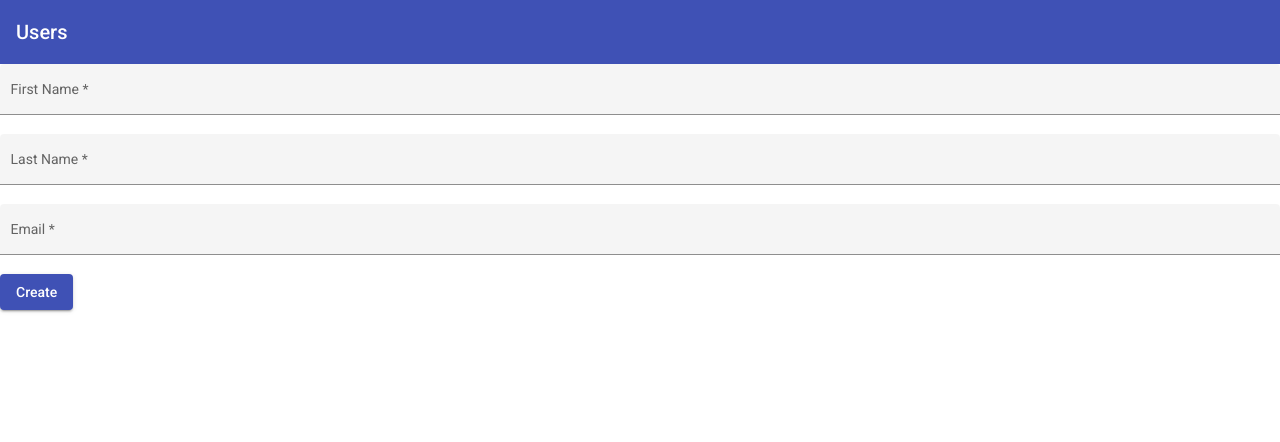
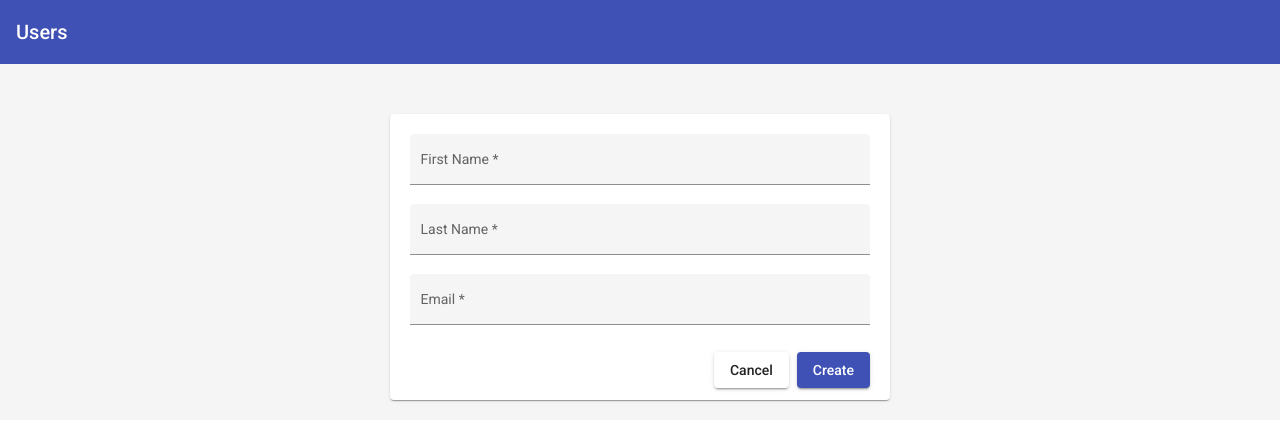
Before and after one commit to Junejune95/CRUDUsers, an Angular app: page /create in a window 1280 px wide. Shown: the top 442 px of the page. Built offline with nearby package versions, Linux system fonts and the light colour scheme.

Commit message:
update ui alignment and delete nodemodules

```diff
--- a/angular.json
+++ b/angular.json
@@ -105,5 +105,8 @@
         }
       }
     }
+  },
+  "cli": {
+    "analytics": "090fc2f7-a5c9-4f2d-95e7-a057585f7b3f"
   }
 }
--- a/src/app/components/user-create/user-create.component.html
+++ b/src/app/components/user-create/user-create.component.html
@@ -1,4 +1,8 @@
+<div class="container">
+
         <form [formGroup]="createForm">
+            <mat-card>
+
             <mat-form-field class="example-full-width" appearance="fill">
                 <mat-label>First Name</mat-label>
                 <input matInput formControlName="firstName">
@@ -25,5 +29,13 @@
                   </mat-error>
             </ng-container>
 
+            <mat-card-actions>
+                <button mat-raised-button color="disabled" (click)="onCreate()">Cancel</button>
                 <button mat-raised-button color="primary" (click)="onCreate()">Create</button>
+                </mat-card-actions>
+
+        </mat-card>
+
         </form>
+
+</div>
--- a/src/app/components/user-create/user-create.component.scss
+++ b/src/app/components/user-create/user-create.component.scss
@@ -1,9 +1,23 @@
-.example-form {
-    min-width: 150px;
-    max-width: 500px;
-    width: 100%;
-  }
+form{
+  max-width: 500px;
+  grid-column-start: 2;
+  grid-column-end: five;
+  grid-row-start: row1-start;
+  grid-row-end: 3;
+  margin-top: 30px;
+}
 
-  .example-full-width {
-    width: 100%;
-  }
+mat-card{
+  padding: 20px;
+}
+.mat-form-field{
+  width: 100%;
+}
+.container {
+  display: grid;
+}
+
+mat-card-actions{
+  display: flex;
+  justify-content: flex-end;
+}
--- a/src/app/components/user-list/user-list.component.html
+++ b/src/app/components/user-list/user-list.component.html
@@ -2,19 +2,21 @@
     <div class="btn-wrapper">
         <button mat-raised-button color="primary" (click)="goToRoute()">Create</button>
     </div>
-    <mat-grid-list [cols]="breakpoint" (window:resize)="onResize($event)">
+    <mat-grid-list [cols]="breakpoint" (window:resize)="onResize($event.target)" rowHeight="12em">
         <mat-grid-tile *ngFor="let user of users">
+            <mat-card class="example-card">
+                <mat-card-header>
+                    <img mat-card-sm-image [src]="user.picture">
+                    <div>
+                        <mat-card-title><a href="#">{{user.firstName}} </a> </mat-card-title>
+                        <mat-card-subtitle>{{user.title}}</mat-card-subtitle>
+                    </div>
+                </mat-card-header>
 
-            <mat-card class="example-card">
-
-                <div mat-card-avatar class="example-header-image"
-                    [ngStyle]="{'background-image': 'url(' + user.picture + ')'}">
-
-
-                </div>
-
-                <mat-card-title>{{user.firstName}}</mat-card-title>
-                <mat-card-subtitle>{{user.title}}</mat-card-subtitle>
+                <mat-card-actions>
+                    <button mat-button color="accent">Edit</button>
+                    <button mat-button color="warn">Delete</button>
+                </mat-card-actions>
             </mat-card>
         </mat-grid-tile>
 
--- a/src/app/components/user-list/user-list.component.scss
+++ b/src/app/components/user-list/user-list.component.scss
@@ -1,12 +1,4 @@
-.container {
-    margin-top: 40px;
-}
 
-.mat-card-avatar.example-header-image {
-    width: 100px;
-    height: 100px;
-    background-size: contain;
-}
 
 .mat-card{
     width: 100%;
@@ -15,5 +7,20 @@
 
 .btn-wrapper{
     display: flex;
-    justify-content: end;
+    justify-content:flex-end;
 }
+
+.mat-card-header-text{
+    margin: 0 !important;
+}
+
+.mat-card-sm-image{
+    margin-right: 10px;
+}
+
+mat-card-actions.mat-card-actions {
+    display: flex;
+    justify-content: flex-end;
+    border-top: 1px solid #c3c3c36e;
+    margin-top: 12px;
+}
--- a/src/app/components/user-list/user-list.component.ts
+++ b/src/app/components/user-list/user-list.component.ts
@@ -17,13 +17,16 @@ export class UserListComponent implements OnInit {
   constructor(private _service:UsersService,private _router:Router) { }
 
   ngOnInit(): void {
-    this.getUserList()
-    this.breakpoint = (window.innerWidth <= 400) ? 1 : 4;
+    this.getUserList();
+    console.log(window.innerWidth)
+    // this.breakpoint = (window.innerWidth <= 400) ? 1 : 4;
+    this.onResize(window)
   }
 
   getUserList(){
     this._service.getUsers().subscribe((res:UsersResult)=>{
       console.log(res)
+
       this.users=res.data;
     })
   }
@@ -32,8 +35,22 @@ export class UserListComponent implements OnInit {
 
 
 
-  onResize(event:any) {
-    this.breakpoint = (event.target.innerWidth <= 400) ? 1 : 4;
+  onResize(value:any) {
+    console.log(window.innerWidth);
+    const innerWidth=value.innerWidth;
+    if(innerWidth>1024){
+      this.breakpoint=5
+    }else if(innerWidth<=1024 && innerWidth>912){
+      this.breakpoint=4;
+    }else if(innerWidth<=912 && innerWidth>768){
+      this.breakpoint=3;
+    }else if(innerWidth<=768 && innerWidth>412){
+      this.breakpoint=2
+    }else{
+      this.breakpoint=1
+
+    }
+    // this.breakpoint = (event.target.innerWidth <= 400) ? 1 : 4;
   }
 
   goToRoute(){
--- a/src/styles.scss
+++ b/src/styles.scss
@@ -2,3 +2,12 @@
 
 html, body { height: 100%; }
 body { margin: 0; font-family: Roboto, "Helvetica Neue", sans-serif; }
+
+.mat-card-header-text {
+    margin: 0 !important;
+}
+
+.container {
+    background: #f5f5f5;
+    padding: 20px;
+}
```
Lines whose indentation alone changed are shown as unchanged.
